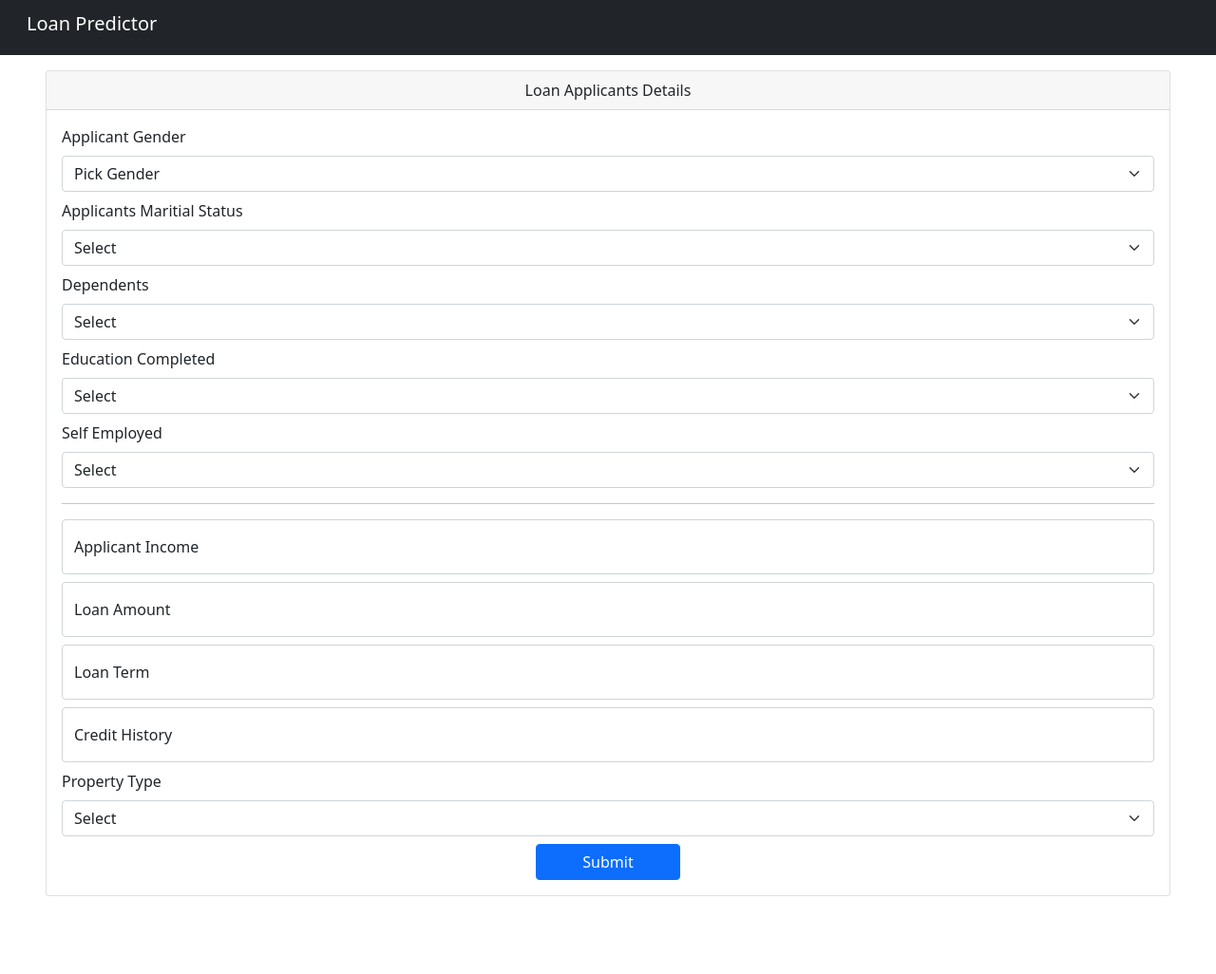
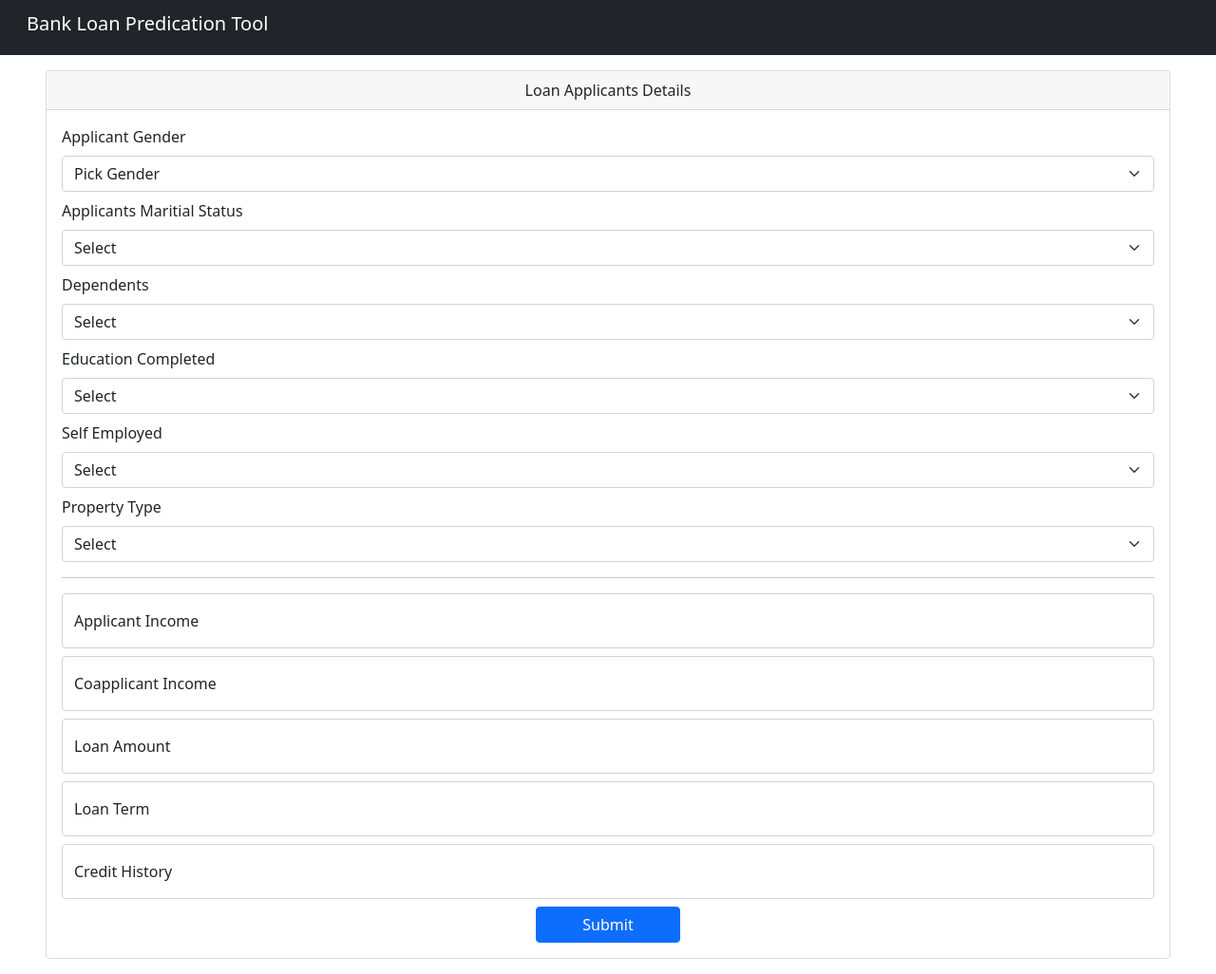
Before and after one commit to enryu-maker/Loan_pred_Website, a Django app: page / in a window 1280 px wide. Shown: the whole page at 95% size. Before the commit the page ends 944 px from the top, so only its background shows below. Run offline with Django 3.2, Linux system fonts and the light colour scheme.

Commit message:
minor tweeks

```diff
--- a/Loan_pred_website/templates/Loan_pred_website/home.html
+++ b/Loan_pred_website/templates/Loan_pred_website/home.html
@@ -13,7 +13,7 @@
     <!--NAV BAR-->
     <nav class="navbar navbar-expand-lg navbar-dark bg-dark">
         <div class="container-fluid">
-          <h2 class="navbar-brand ps-3"> Loan Predictor </h2>
+          <h2 class="navbar-brand ps-3"> Bank Loan Predication Tool </h2>
         </div>
       </nav>
     <!--MAIN FORM-->
@@ -65,10 +65,23 @@
                         <option value="2">No</option>
                     </select>
                 </div>
+                <div class="mb-2">
+                    <label class="form-label">Property Type</label>
+                    <select class="form-select" name=p_type>
+                        <option selected>Select</option>
+                        <option value="1">Rural</option>
+                        <option value="2">Urban</option>
+                        <option value="2">SemiUrban</option>
+                    </select>
+                </div>
                 <hr>
                 <div class="form-floating mb-2">
                     <input type="number" class="form-control" id="floatingInput" placeholder="0" name=income>
                     <label for="floatingInput">Applicant Income</label>
+                </div>
+                <div class="form-floating mb-2">
+                    <input type="number" class="form-control" id="floatingInput" placeholder="0" name=income>
+                    <label for="floatingInput">Coapplicant Income</label>
                 </div>
                 <div class="form-floating mb-2">
                     <input type="number" class="form-control" id="floatingInput" placeholder="0"name=l_amount>
@@ -82,14 +95,7 @@
                     <input type="number" class="form-control" id="floatingInput" placeholder="1.0"name=c_history>
                     <label for="floatingInput">Credit History</label>
                 </div>
-                <div class="mb-2">
-                    <label class="form-label">Property Type</label>
-                    <select class="form-select" name=p_type>
-                        <option selected>Select</option>
-                        <option value="1">Rural</option>
-                        <option value="2">Urban</option>
-                    </select>
-                </div>
+
                 <div class='text-center'>
                     <button type="submit" class="btn btn-primary px-5">Submit</button>
                 </div>
```
